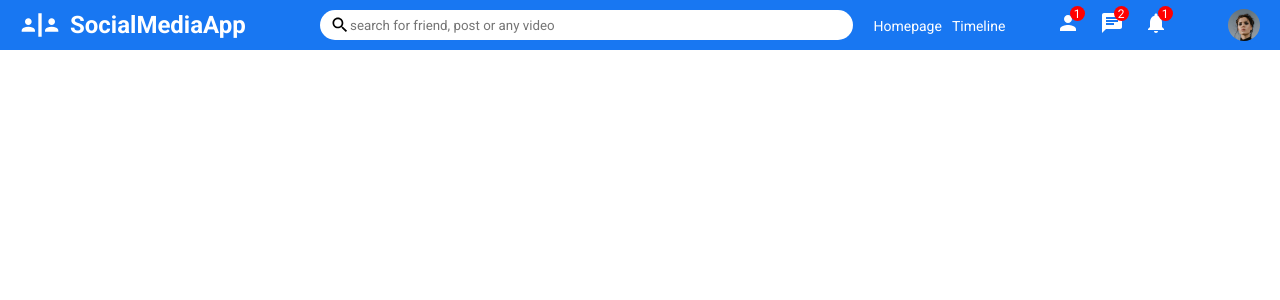
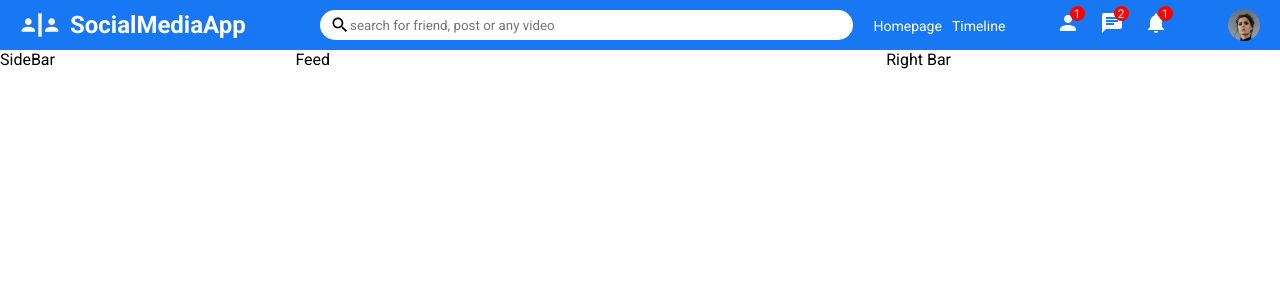
Before and after one commit to bayramyavuzcicek/Social-Media-App-Nodejs, a React (Create React App) app in the folder client/: page / in a window 1280 px wide. Shown: the top 300 px of the page. Built offline with nearby package versions, Linux system fonts and the light colour scheme.

Commit message:
leftBar-Feed-RightBar componentleri oluşturuldu

```diff
--- /dev/null
+++ b/client/src/components/feed/Feed.jsx
@@ -0,0 +1,9 @@
+import "./feed.css"
+
+export default function Feed() {
+  return (
+    <div className="feed">
+      Feed
+    </div>
+  )
+}
--- /dev/null
+++ b/client/src/components/feed/feed.css
@@ -0,0 +1,3 @@
+.feed{
+    flex:6;
+}
--- /dev/null
+++ b/client/src/components/rightbar/RightBar.jsx
@@ -0,0 +1,9 @@
+import "./rightBar.css"
+
+export default function RightBar() {
+  return (
+    <div className="rightBar">
+      Right Bar
+    </div>
+  )
+}
--- /dev/null
+++ b/client/src/components/rightbar/rightBar.css
@@ -0,0 +1,4 @@
+.rightBar{
+    flex:4;
+
+}
--- /dev/null
+++ b/client/src/components/sidebar/SideBar.jsx
@@ -0,0 +1,9 @@
+import "./sideBar.css"
+
+export default function SideBar() {
+  return (
+    <div className="sideBar">
+      SideBar
+    </div>
+  )
+}
--- /dev/null
+++ b/client/src/components/sidebar/sideBar.css
@@ -0,0 +1,3 @@
+.sideBar{
+    flex:3
+}
--- a/client/src/pages/home/Home.jsx
+++ b/client/src/pages/home/Home.jsx
@@ -1,9 +1,19 @@
 import TopBar from '../../components/topbar/TopBar'
+import './home.css'
+import SideBar from '../../components/sidebar/SideBar'
+import Feed from '../../components/feed/Feed'
+import RightBar from '../../components/rightbar/RightBar'
 
 export default function Home() {
   return (
-
-     <TopBar/>
+    <>
+      <TopBar />
+      <div className="homeContainer">
+        <SideBar />
+        <Feed/>
+        <RightBar/>
+      </div>
+    </>
 
   )
 }
--- a/client/src/pages/home/home.css
+++ b/client/src/pages/home/home.css
@@ -1,3 +1,3 @@
-.home{
-
+.homeContainer{
+    display: flex;
 }
```
